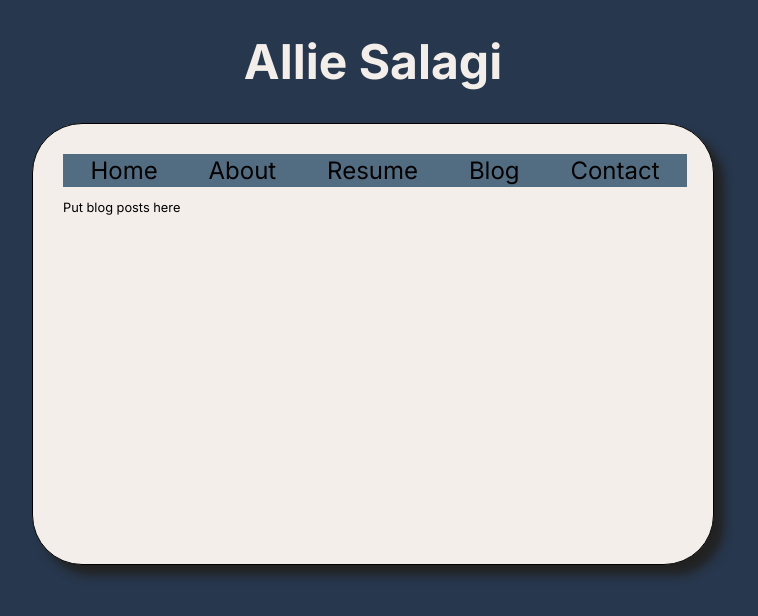
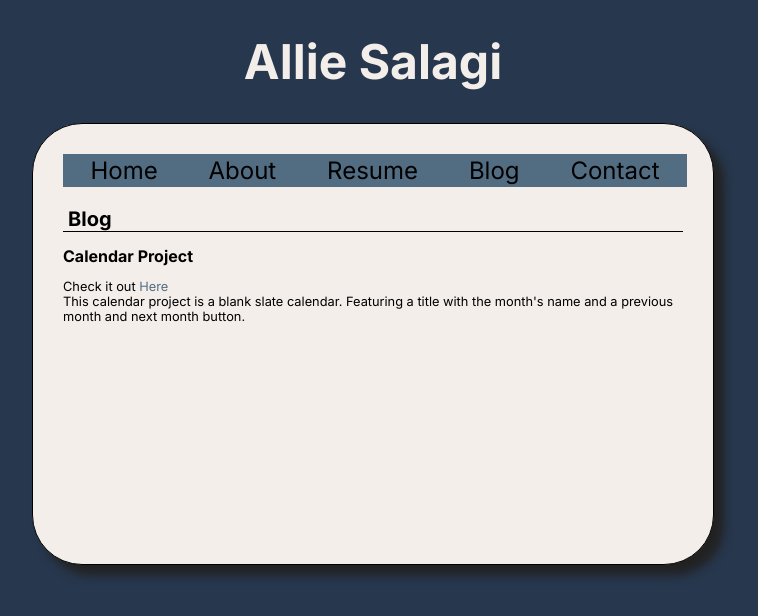
Before and after one commit to Asalagi/nextjs, a Next.js app: page /alliesalagi/blog in a window 1280 px wide. Shown: the top 616 px of the page, without its empty margins (267-1025 px from the left). Built offline with nearby package versions, Linux system fonts and the light colour scheme.

Commit message:
add calendar to website

```diff
--- a/app/alliesalagi/blog/page.js
+++ b/app/alliesalagi/blog/page.js
@@ -18,7 +18,13 @@
                     <li><Link href="/alliesalagi/contact" className="link nav-btn">Contact</Link></li>
                  </ul>
         </div>
-          <p>{"Put blog posts here"}</p></div>
+             <div className="card-title">
+                <p className="res-title">Blog</p>
+              </div>
+              <h2>{"Calendar Project"}</h2>
+              <p>{"Check it out"} <Link href="../calendar" target="_blank" className="link">Here</Link><br/>
+              {"This calendar project is a blank slate calendar. Featuring a title with the month's name and a previous month and next month button."}</p>
+          </div>
         </div>
       </div>
     </div>
--- a/app/alliesalagi/styles.css
+++ b/app/alliesalagi/styles.css
@@ -21,6 +21,10 @@
 
 p {
     font-size: .8rem;
+}
+
+h2 {
+    font-size: 1rem;
 }
 
 .top {
```
